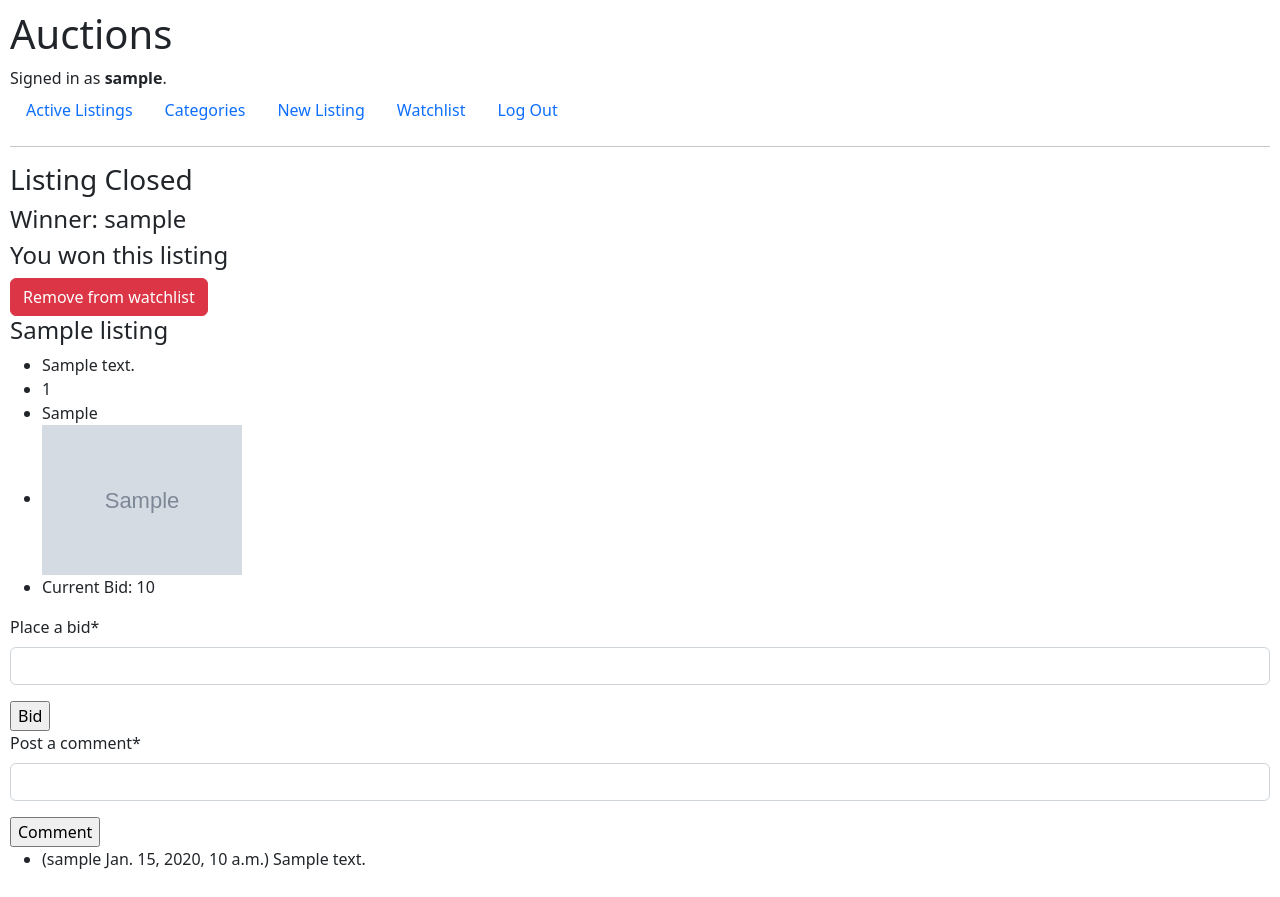
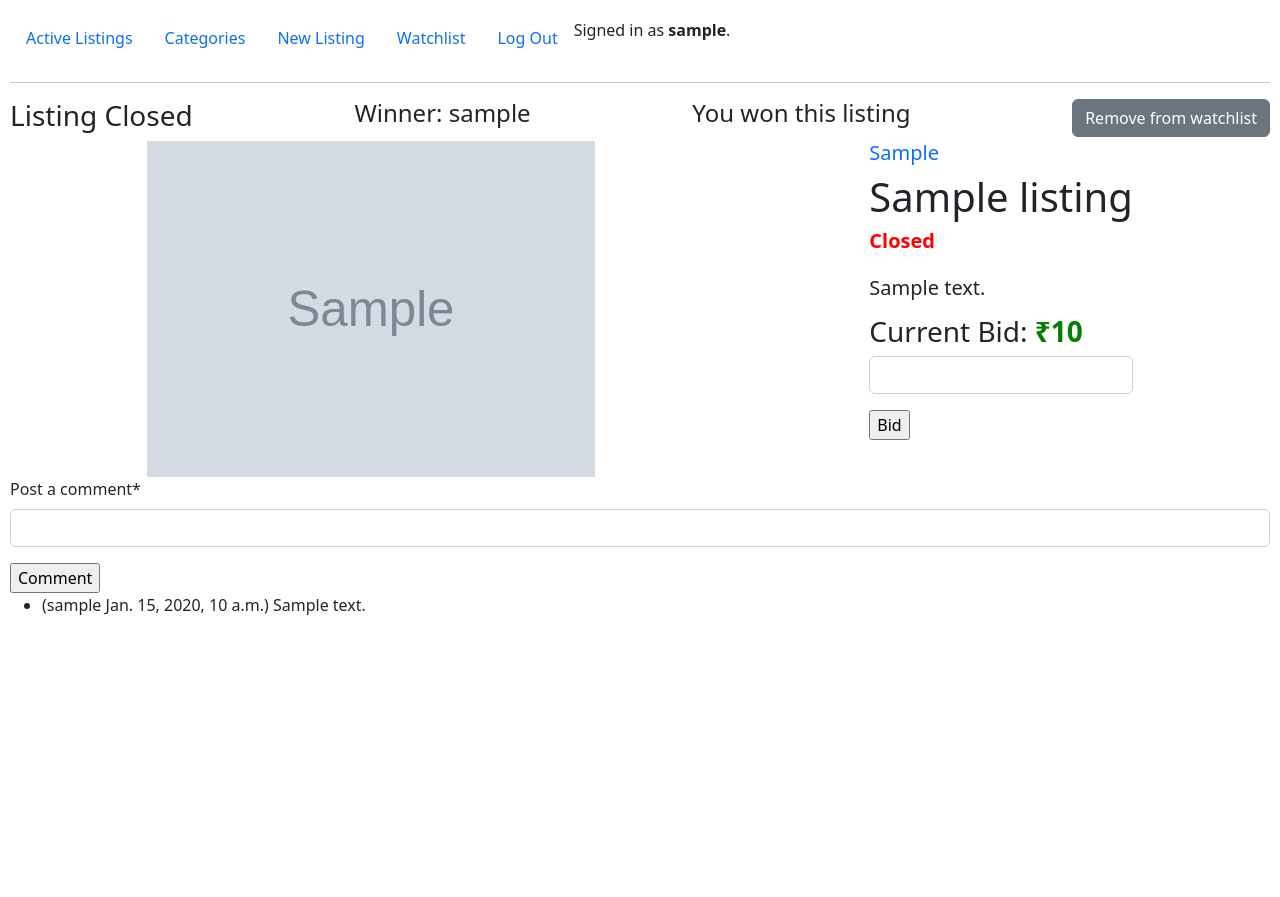
Before and after one commit to Yaksham/AuctionArena, a Django app: page /listing/1 in a window 1280 px wide. After the commit the page ends 615 px from the top, so only its background shows below. Run offline with Django 3.2, Linux system fonts and the light colour scheme; a user stored in the database is signed in; tables that the repository leaves empty hold one stand-in row (values such as "Sample post"); grey boxes marked "Sample" are stand-in pictures; some libraries are stand-ins or nearby versions.

Commit message:
styled listing page

```diff
--- a/auctions/forms.py
+++ b/auctions/forms.py
@@ -13,7 +13,7 @@ class PlaceBid(forms.ModelForm):
         model = Bid
         fields = ['amount']
         labels = {
-            'amount': _('Place a bid'),
+            'amount': _(''),
         }
 
 class PostComment(forms.ModelForm):
--- a/auctions/static/auctions/styles.css
+++ b/auctions/static/auctions/styles.css
@@ -1,3 +1,53 @@
 body {
     padding: 10px;
 }
+
+.page {
+    display: flex;
+    flex-direction: column;
+}
+
+.buttons {
+    display: flex;
+    flex-direction: row;
+    justify-content: space-between;
+}
+
+.listing {
+    display: flex;
+    flex-direction: row;
+    justify-content: space-around;
+}
+
+.main {
+    display: flex;
+    flex-direction: column;
+}
+
+.main a {
+    text-decoration: none;
+}
+
+#avail {
+    color: green;
+    font-weight: 600;
+}
+
+#noavail {
+    color: red;
+    font-weight: 600;
+}
+
+.main p {
+    margin: 12px 0;
+    font-size: 20px;
+}
+
+.alert {
+    margin: 8px;
+    padding: 10px !important;
+}
+
+#list-img {
+    width: 35vw;
+}
--- a/auctions/templates/auctions/layout.html
+++ b/auctions/templates/auctions/layout.html
@@ -11,15 +11,43 @@
         <link href="https://cdn.jsdelivr.net/npm/bootstrap@5.2.2/dist/css/bootstrap.min.css" rel="stylesheet" integrity="sha384-Zenh87qX5JnK2Jl0vWa8Ck2rdkQ2Bzep5IDxbcnCeuOxjzrPF/et3URy9Bv1WTRi" crossorigin="anonymous">
     </head>
     <body>
-        <h1>Auctions</h1>
-        <div>
-            {% if user.is_authenticated %}
-                Signed in as <strong>{{ user.username }}</strong>.
-            {% else %}
-                Not signed in.
-            {% endif %}
+        <div class="navbar">
+            <ul class="nav">
+                <li class="nav-item">
+                    <a class="nav-link" href="{% url 'index' %}">Active Listings</a>
+                </li>
+                <li class="nav-item">
+                    <a class="nav-link" href="{% url 'categories' %}">Categories</a>
+                </li>
+                {% if user.is_authenticated %}
+                    <li>
+                        <a class="nav-link" href="{% url 'new_listing' %}">New Listing</a>
+                    </li>
+                    <li class="nav-item">
+                        <a class="nav-link" href="{% url 'watchlist' %}">Watchlist</a>
+                    </li>
+                    <li class="nav-item">
+                        <a class="nav-link" href="{% url 'logout' %}">Log Out</a>
+                    </li>
+                {% else %}
+                    <li class="nav-item">
+                        <a class="nav-link" href="{% url 'login' %}">Log In</a>
+                    </li>
+                    <li class="nav-item">
+                        <a class="nav-link" href="{% url 'register' %}">Register</a>
+                    </li>
+                {% endif %}
+                <li class="mav-item">
+                    {% if user.is_authenticated %}
+                        Signed in as <strong>{{ user.username }}</strong>.
+                    {% else %}
+                        Not signed in.
+                    {% endif %}
+                </li>
+            </ul>
         </div>
-        <ul class="nav">
+
+        <!-- <ul class="nav">
             <li class="nav-item">
                 <a class="nav-link" href="{% url 'index' %}">Active Listings</a>
             </li>
@@ -44,7 +72,7 @@
                     <a class="nav-link" href="{% url 'register' %}">Register</a>
                 </li>
             {% endif %}
-        </ul>
+        </ul> -->
         <hr>
         {% block body %}
         {% endblock %}
--- a/auctions/templates/auctions/listing.html
+++ b/auctions/templates/auctions/listing.html
@@ -7,10 +7,11 @@
 {% endblock %}
 
 {% block body %}
-
+    <div class="page">
+        <div class="buttons">
             {% if listing.winner is None %}
                 {% if owner %}
-            <form action="{% url 'listing' listing.id %}" method="post">
+                    <form id="close"c action="{% url 'listing' listing.id %}" method="post">
                         {% csrf_token %}
                         <input type="submit" class="btn btn-dark" value="Close Listing" name="close">
                     </form>
@@ -29,49 +30,54 @@
                     {% if not watched %}
                         <input type="submit" class="btn btn-success" value="Add to watchlist" name="add">
                     {% else %}
-                <input type="submit" class="btn btn-danger" value="Remove from watchlist" name="remove">
+                        <input type="submit" class="btn btn-secondary" value="Remove from watchlist" name="remove">
                     {% endif %}
                 </form>
             {% endif %}
-
-    <h4>{{ listing.title }}</h4>
-    <ul>
-        <li>
+        </div>
+        <div class="listing">
+            <div class="imgdiv">
+                {% if listing.image != '' %}
+                    <img id="list-img" src="{{ listing.image }}" alt="image">
+                {% else %}
+                    <img id="list-img" src="https://upload.wikimedia.org/wikipedia/commons/thumb/6/65/No-Image-Placeholder.svg/1200px-No-Image-Placeholder.svg.png" width="200" alt="image">
+                {% endif %}
+            </div>
+            <div class="main">
+                <a href="{% url 'category' listing.category %}">
+                    <h5> {{ listing.category }} </h5>
+                </a>
+                <h1>{{ listing.title }}</h1>
+                {% if listing.winner is None %}
+                    <h5 id="avail">In Stock</h5>
+                {% else %}
+                    <h5 id="noavail">Closed</h5>
+                {% endif %}
+                <p>
                     {{ listing.description }}
-        </li>
-        <li>
-            {{ listing.starting_bid }}
-        </li>
-        <li>
-            {{ listing.category }}
-        </li>
-        {% if listing.image != '' %}
-            <li>
-                <img src="{{ listing.image }}" width="200" alt="image">
-            </li>
+                </p>
+                <h3>
+                    {% if maxm is not None %}
+                        Current Bid: <span style="color: green; font-weight: 600;">₹{{ maxm }}</span>
+                    {% else %}
+                        Starting Price: <span style="color: green; font-weight: 600;">₹{{ listing.starting_bid }}</span>
                     {% endif %}
-        <li>
-            {% if maxm is not None %}
-                Current Bid: {{ maxm }}
-            {% else %}
-                Current Bid: No Bids Placed.
-            {% endif %}
-        </li>
-    </ul>
-
+                </h3>
                 {% if user.is_authenticated %}
-        <form action="{% url 'listing' listing.id %}" method="post">
+                    <form id="bidform" action="{% url 'listing' listing.id %}" method="post">
                         {% csrf_token %}
                         {{ form|crispy }}
                         <input type="submit" value="Bid" name="bid">
                     </form>
                 {% endif %}
-
                 {% if error %}
                     <div class="alert alert-warning" role="alert">
                         {{ error }}
                     </div>
                 {% endif %}
+            </div>
+        </div>
+    </div>
 
     {% if user.is_authenticated %}
         <form action="{% url 'listing' listing.id %}" method="post">
```
Lines whose indentation alone changed are shown as unchanged.
